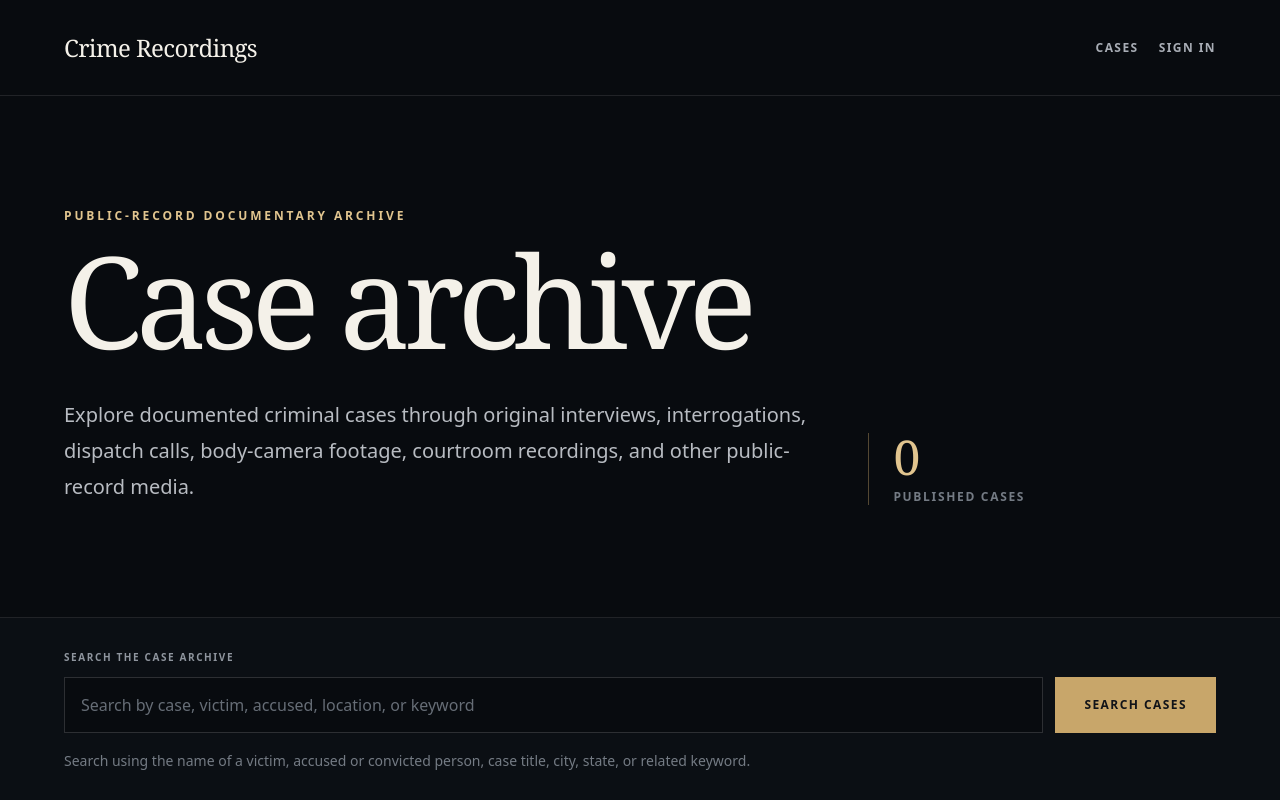
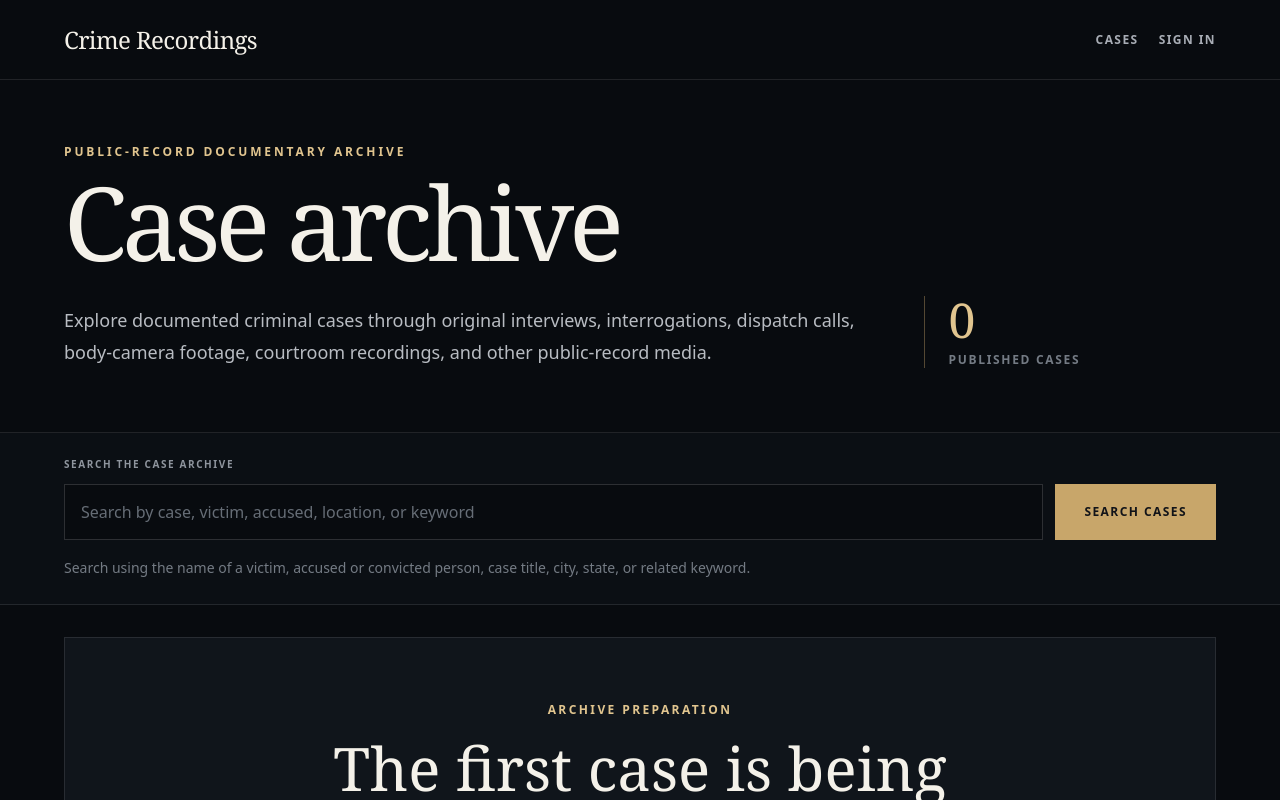
Before and after one commit to PamelaTerrell/crime-recordings, a Next.js app: page /cases in a window 1280 px wide. Shown: the top 800 px of the page. Built offline with nearby package versions, Linux system fonts and the light colour scheme; no server answers; the database is empty.

Commit message:
cases page

```diff
--- a/src/app/cases/page.tsx
+++ b/src/app/cases/page.tsx
@@ -175,7 +175,7 @@
 
   return (
     <main className="min-h-screen bg-[#080b0f] text-[#f4f1e9]">
-      <header className="flex min-h-24 items-center justify-between gap-6 border-b border-white/10 px-5 py-5 md:px-10 lg:px-16">
+      <header className="flex min-h-20 items-center justify-between gap-6 border-b border-white/10 px-5 py-4 md:px-10 lg:px-16">
         <Link
           href="/"
           className="font-serif text-2xl font-medium tracking-tight text-[#f4f1e9]"
@@ -200,18 +200,18 @@
         </nav>
       </header>
 
-      <section className="border-b border-white/10 px-5 py-20 md:px-10 lg:px-16 lg:py-28">
+      <section className="border-b border-white/10 px-5 py-12 md:px-10 md:py-14 lg:px-16 lg:py-16">
         <div className="mx-auto max-w-[1500px]">
-          <p className="mb-5 text-xs font-extrabold uppercase tracking-[0.24em] text-[#e1c58f]">
+          <p className="mb-4 text-xs font-extrabold uppercase tracking-[0.24em] text-[#e1c58f]">
             Public-record documentary archive
           </p>
 
-          <h1 className="m-0 max-w-6xl font-serif text-[clamp(4rem,10vw,9rem)] font-medium leading-[0.88] tracking-[-0.055em]">
+          <h1 className="m-0 max-w-6xl font-serif text-[clamp(3.5rem,8vw,7.5rem)] font-medium leading-[0.9] tracking-[-0.05em]">
             Case archive
           </h1>
 
-          <div className="mt-10 grid gap-8 lg:grid-cols-[minmax(0,1fr)_minmax(300px,0.45fr)] lg:items-end">
-            <p className="m-0 max-w-4xl text-lg leading-9 text-[#b8bcc2] md:text-xl">
+          <div className="mt-7 grid gap-6 lg:grid-cols-[minmax(0,1fr)_minmax(240px,0.35fr)] lg:items-end">
+            <p className="m-0 max-w-4xl text-base leading-8 text-[#b8bcc2] md:text-lg">
               Explore documented criminal cases through original
               interviews, interrogations, dispatch calls, body-camera
               footage, courtroom recordings, and other public-record
@@ -247,7 +247,7 @@
         </div>
       </section>
 
-      <section className="border-b border-white/10 bg-[#0b0f14] px-5 py-8 md:px-10 lg:px-16">
+      <section className="border-b border-white/10 bg-[#0b0f14] px-5 py-5 md:px-10 md:py-6 lg:px-16">
         <div className="mx-auto max-w-[1500px]">
           <form
             action="/cases"
@@ -305,7 +305,7 @@
         </div>
       </section>
 
-      <section className="px-5 py-10 md:px-10 lg:px-16 lg:py-14">
+      <section className="px-5 py-6 md:px-10 md:py-8 lg:px-16 lg:py-8">
         <div className="mx-auto max-w-[1500px]">
           {filteredCases.length > 0 ? (
             <div className="overflow-hidden border border-white/10">
```
